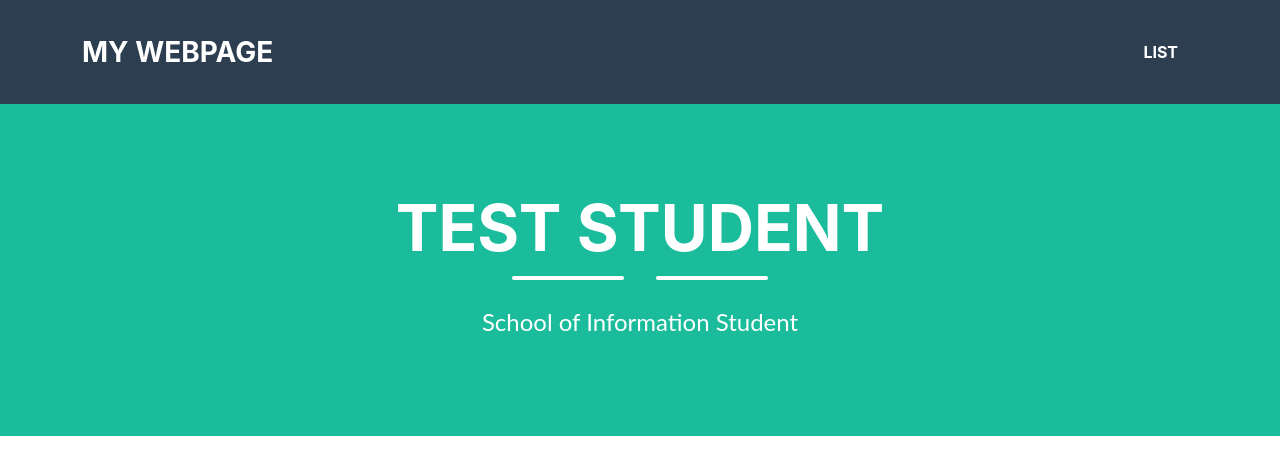
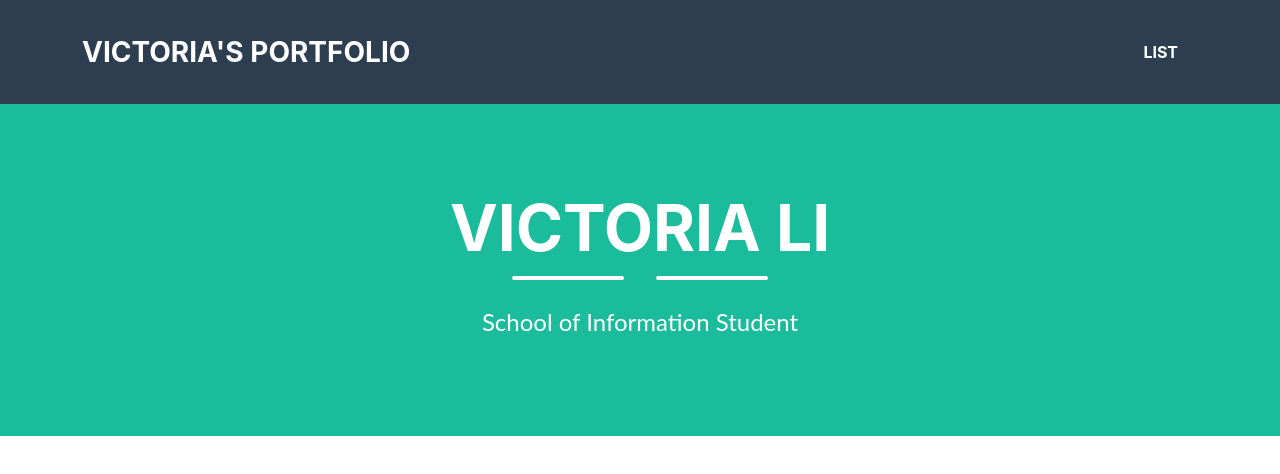
Before and after one commit to vi2jia/vi2jia.github.io, a plain HTML site: page index.html in a window 1280 px wide. Drawn offline with Linux system fonts and the light colour scheme.

Commit message:
title add

```diff
--- a/index.html
+++ b/index.html
@@ -3,7 +3,7 @@
     <header>
         <link rel="stylesheet" href="style.css">
         <link rel="stylesheet" href="table_style.css">
-        <title>My Webpage Title</title>
+        <title>Victoria's Portfolio</title>
     </header>
     <body>
         <!---Navigation--->
@@ -11,7 +11,7 @@
         <nav class="navbar navbar-expand-lg bg-secondary text-uppercase fixed-top" id="mainNav">
             <div class="container">
                 <!--This code defines the "My Webpage" link in the top left corner of the navigation pane-->
-                <a class="navbar-brand" href="./index.html">My Webpage</a>
+                <a class="navbar-brand" href="./index.html">Victoria's Portfolio</a>
                 <!--This code defines the "List" link in the top right corner of the navigation pane-->
                 <ul class="navbar-nav ms-auto">
                     <li class="nav-item mx-0 mx-lg-1"><a class="nav-link py-3 px-0 px-lg-3 rounded" href="./list.html">List</a></li>
@@ -23,7 +23,7 @@
             <div class="container d-flex align-items-center flex-column">
 
                 <!-- This code is for the student name-->
-                <h1 class="masthead-heading text-uppercase mb-0">Test Student</h1>
+                <h1 class="masthead-heading text-uppercase mb-0">Victoria Li</h1>
                 <!--This code creates the two lines separating the student name from the subtitle-->
                 <div class="divider-custom divider-light">
                     <div class="divider-custom-line"></div>
```
